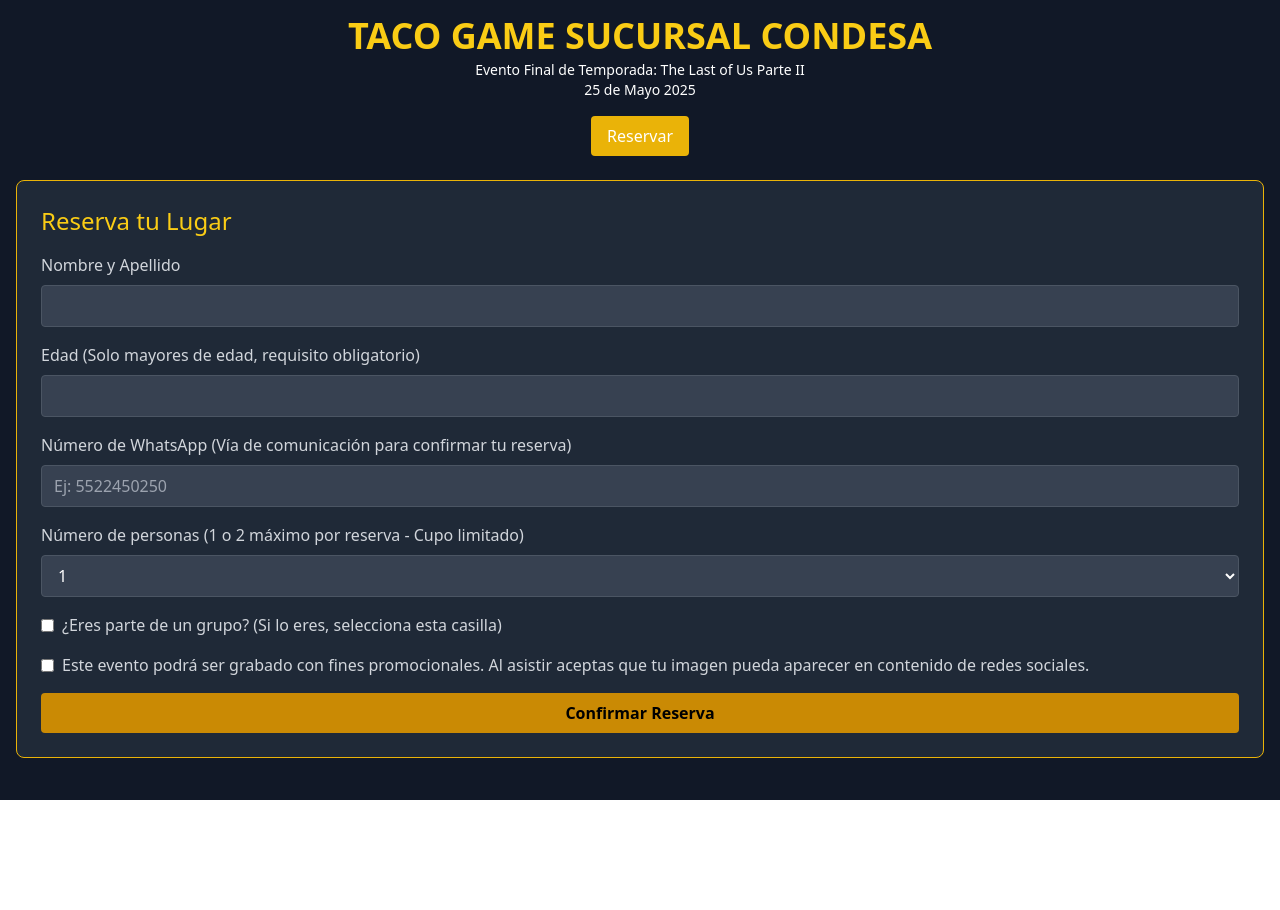
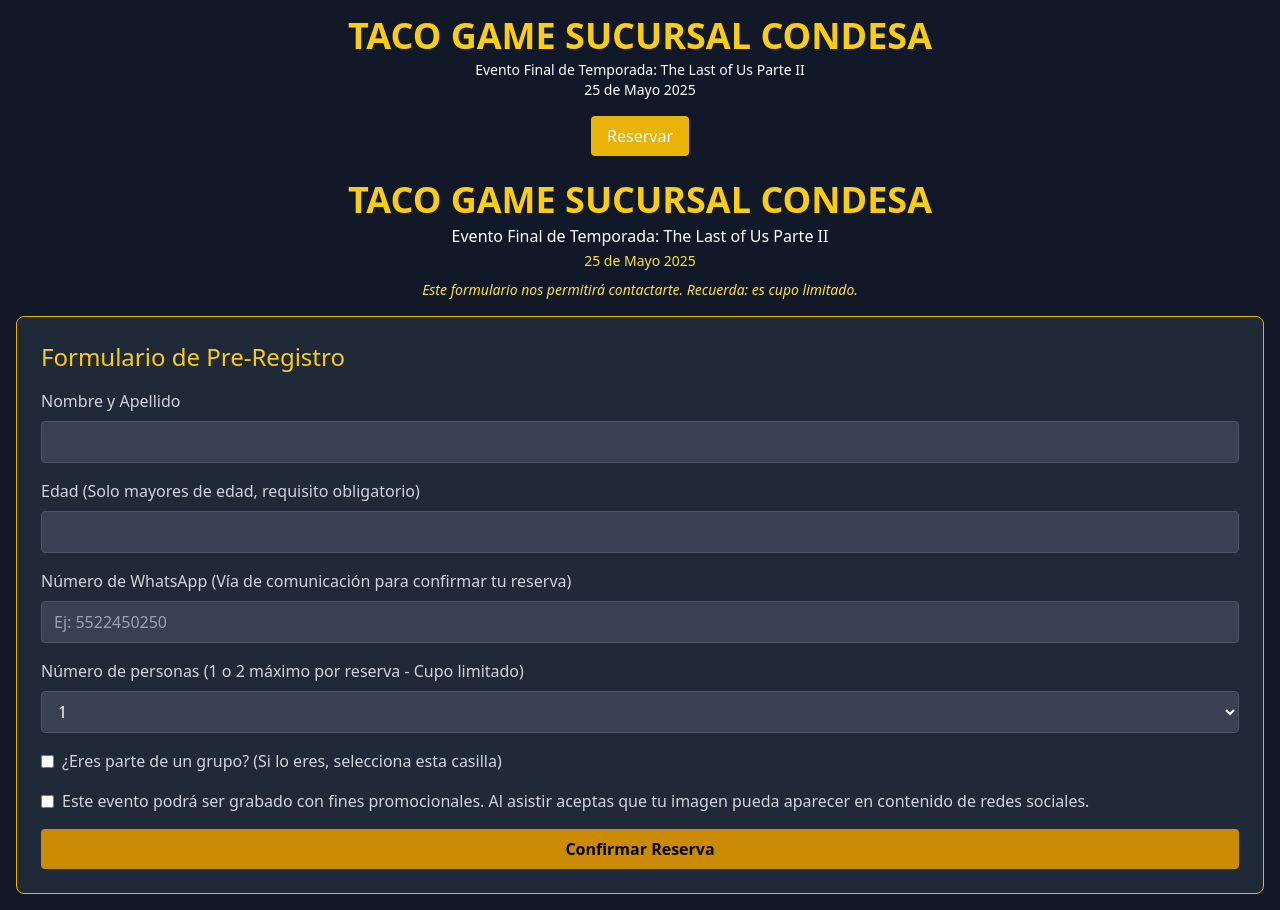
Before and after one commit to EpicFandom/reservas-taco-game, a React (Create React App) app: page / in a window 1280 px wide. Before the commit the page ends 800 px from the top, so only its background shows below. Built offline with nearby package versions, Linux system fonts and the light colour scheme.

Commit message:
Fix: mensaje aclaratorio mejorado para el formulario de pre-registro

```diff
--- a/src/components/ReservationForm.js
+++ b/src/components/ReservationForm.js
@@ -118,8 +118,20 @@
   };
 
   return (
-    <form onSubmit={handleSubmit} className="bg-gray-800 p-6 rounded-lg border border-yellow-500">
-      <h2 className="text-yellow-400 text-2xl mb-4 font-game">Reserva tu Lugar</h2>
+    <div>
+      <h1 className="text-4xl font-bold text-yellow-400 text-center mt-6">
+        TACO GAME SUCURSAL CONDESA
+      </h1>
+      <p className="text-white text-center mt-1">
+        Evento Final de Temporada: The Last of Us Parte II <br />
+        <span className="text-sm text-yellow-300">25 de Mayo 2025</span>
+      </p>
+      <p className="text-yellow-300 text-center mt-2 text-sm italic">
+  Este formulario nos permitirá contactarte. Recuerda: es cupo limitado.
+</p>
+
+      <form onSubmit={handleSubmit} className="bg-gray-800 p-6 rounded-lg border border-yellow-500 mt-4">
+        <h2 className="text-yellow-400 text-2xl mb-4 font-game">Formulario de Pre-Registro</h2>
 
         <div className="mb-4">
           <label className="block text-gray-300 mb-2">Nombre y Apellido</label>
@@ -221,6 +233,7 @@
           Confirmar Reserva
         </button>
       </form>
+    </div>
   );
 };
 
```
Lines whose indentation alone changed are shown as unchanged.
